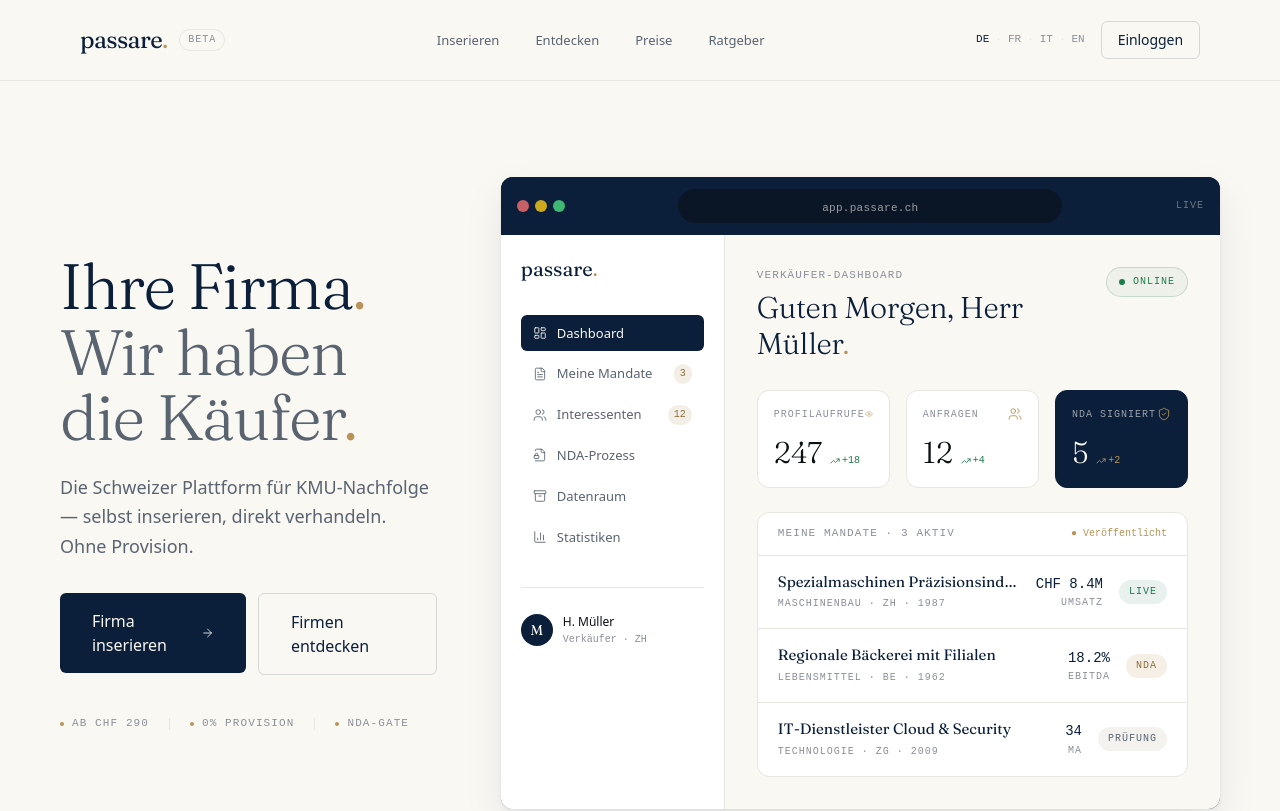
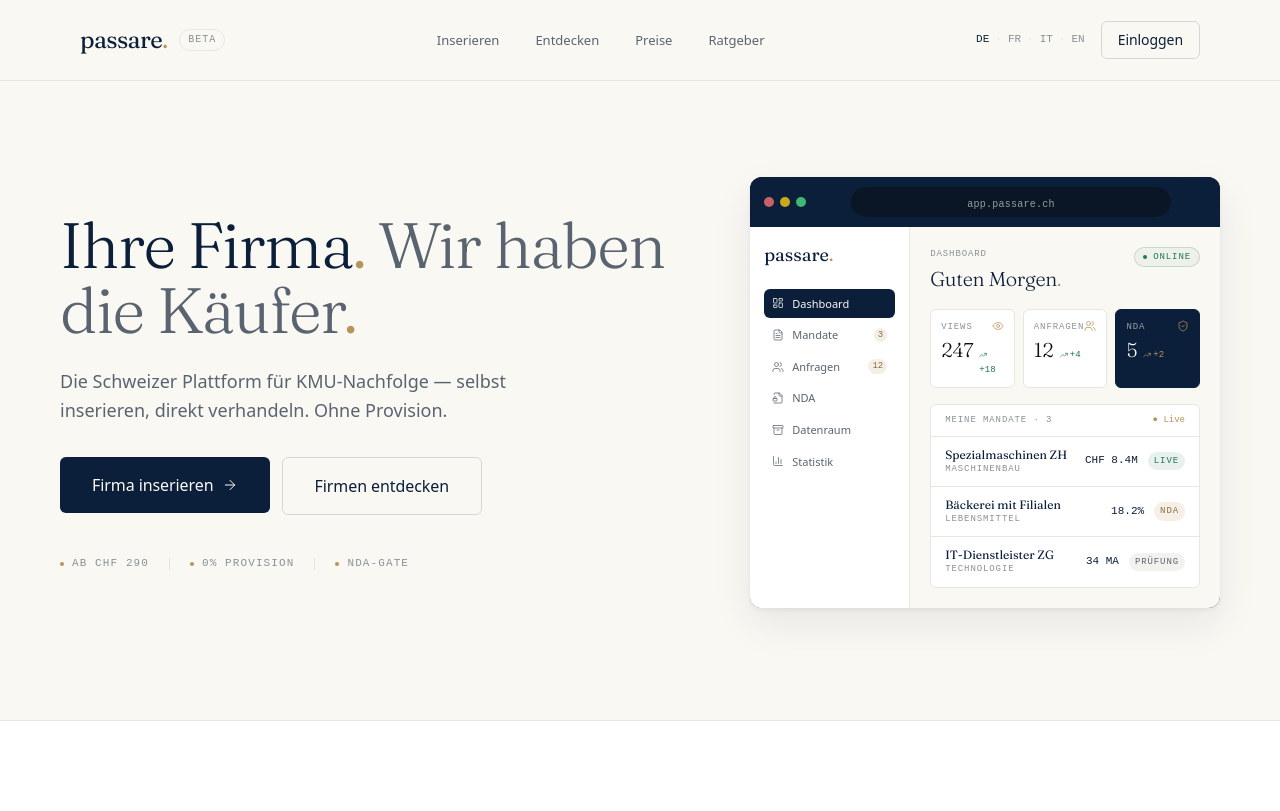
Before and after one commit to Vemoswitzerland/passare, a Next.js app: page / in a window 1280 px wide. Shown: the top 811 px of the page. Built offline with nearby package versions, Linux system fonts and the light colour scheme.

Commit message:
ui: Hero mehr Platz fuer Titel, Mockup kompakter

```diff
--- a/src/app/page.tsx
+++ b/src/app/page.tsx
@@ -84,7 +84,7 @@ function Hero() {
   return (
     <section className="relative overflow-hidden pt-16 md:pt-24 pb-20 md:pb-28">
       <Container size="wide">
-        <div className="grid lg:grid-cols-[1fr_1.15fr] gap-12 lg:gap-16 items-center">
+        <div className="grid lg:grid-cols-[1.35fr_1fr] gap-10 lg:gap-14 items-center">
           <div className="relative">
             <Reveal>
               <h1 className="font-serif-display text-[clamp(2.75rem,5vw,5rem)] text-navy font-light mb-6 tracking-[-0.025em] leading-[1.02]">
--- a/src/components/sections/dashboard-mockup.tsx
+++ b/src/components/sections/dashboard-mockup.tsx
@@ -14,114 +14,73 @@ export function DashboardMockup() {
       whileInView={{ opacity: 1, y: 0 }}
       viewport={{ once: true, margin: '-80px' }}
       transition={{ duration: 0.9, ease: [0.16, 1, 0.3, 1] }}
-      className="relative w-full max-w-5xl mx-auto"
+      className="relative w-full"
     >
-      {/* Browser-Window-Frame */}
       <div className="bg-navy rounded-card overflow-hidden shadow-lift">
         {/* Titlebar */}
-        <div className="flex items-center gap-3 px-4 py-3 bg-navy">
+        <div className="flex items-center gap-2.5 px-3.5 py-2.5 bg-navy">
           <div className="flex gap-1.5">
-            <span className="w-3 h-3 rounded-full bg-red-400/80" />
-            <span className="w-3 h-3 rounded-full bg-yellow-400/80" />
-            <span className="w-3 h-3 rounded-full bg-green-400/80" />
+            <span className="w-2.5 h-2.5 rounded-full bg-red-400/80" />
+            <span className="w-2.5 h-2.5 rounded-full bg-yellow-400/80" />
+            <span className="w-2.5 h-2.5 rounded-full bg-green-400/80" />
           </div>
-          <div className="flex-1 mx-3">
-            <div className="mx-auto max-w-sm bg-ink/50 rounded-full px-4 py-1 text-center">
-              <span className="font-mono text-[11px] text-cream/60 tracking-wide">
+          <div className="flex-1 mx-2">
+            <div className="mx-auto max-w-xs bg-ink/50 rounded-full px-3 py-0.5 text-center">
+              <span className="font-mono text-[10px] text-cream/60 tracking-wide">
                 app.passare.ch
               </span>
             </div>
           </div>
-          <span className="font-mono text-[10px] uppercase tracking-widest text-cream/40">
-            live
-          </span>
         </div>
 
-        {/* App-Content */}
+        {/* App-Content — kompakter */}
         <div className="bg-cream flex">
-          {/* Sidebar */}
-          <aside className="hidden md:block w-56 bg-paper border-r border-stone p-5">
-            <p className="font-serif text-xl text-navy mb-8">
+          <aside className="hidden md:block w-40 bg-paper border-r border-stone p-3.5">
+            <p className="font-serif text-lg text-navy mb-5">
               passare<span className="text-bronze">.</span>
             </p>
-
-            <nav className="space-y-1">
+            <nav className="space-y-0.5">
               <NavItem Icon={LayoutDashboard} label="Dashboard" active />
-              <NavItem Icon={FileText} label="Meine Mandate" badge="3" />
-              <NavItem Icon={Users} label="Interessenten" badge="12" />
-              <NavItem Icon={FileLock2} label="NDA-Prozess" />
+              <NavItem Icon={FileText} label="Mandate" badge="3" />
+              <NavItem Icon={Users} label="Anfragen" badge="12" />
+              <NavItem Icon={FileLock2} label="NDA" />
               <NavItem Icon={Archive} label="Datenraum" />
-              <NavItem Icon={BarChart3} label="Statistiken" />
+              <NavItem Icon={BarChart3} label="Statistik" />
             </nav>
-
-            <div className="mt-8 pt-6 border-t border-stone">
-              <div className="flex items-center gap-2.5">
-                <div className="w-8 h-8 rounded-full bg-navy text-cream flex items-center justify-center font-serif text-sm">
-                  M
-                </div>
-                <div className="min-w-0">
-                  <p className="text-[12px] font-medium text-ink truncate">H. Müller</p>
-                  <p className="font-mono text-[10px] text-quiet">Verkäufer · ZH</p>
-                </div>
-              </div>
-            </div>
           </aside>
 
-          {/* Main */}
-          <div className="flex-1 p-6 md:p-8">
-            {/* Header */}
-            <div className="flex items-start justify-between mb-7">
+          <div className="flex-1 p-4 md:p-5">
+            <div className="flex items-start justify-between mb-4">
               <div>
-                <p className="font-mono text-[11px] uppercase tracking-widest text-quiet mb-1.5">
-                  Verkäufer-Dashboard
+                <p className="font-mono text-[9px] uppercase tracking-widest text-quiet mb-1">
+                  Dashboard
                 </p>
-                <h3 className="font-serif text-2xl md:text-3xl text-navy font-light">
-                  Guten Morgen, Herr Müller<span className="text-bronze">.</span>
+                <h3 className="font-serif text-lg md:text-xl text-navy font-light leading-tight">
+                  Guten Morgen<span className="text-bronze">.</span>
                 </h3>
               </div>
-              <span className="hidden md:inline-flex items-center gap-2 font-mono text-[10px] uppercase tracking-widest text-success bg-success/5 border border-success/20 px-3 py-1.5 rounded-full">
-                <span className="w-1.5 h-1.5 rounded-full bg-success animate-pulse-dot" />
+              <span className="hidden md:inline-flex items-center gap-1.5 font-mono text-[9px] uppercase tracking-widest text-success bg-success/5 border border-success/20 px-2 py-0.5 rounded-full">
+                <span className="w-1 h-1 rounded-full bg-success animate-pulse-dot" />
                 online
               </span>
             </div>
 
-            {/* KPI-Grid */}
-            <div className="grid grid-cols-3 gap-3 md:gap-4 mb-6">
-              <KpiTile label="Profilaufrufe" value="247" delta="+18" Icon={Eye} />
+            <div className="grid grid-cols-3 gap-2 mb-4">
+              <KpiTile label="Views" value="247" delta="+18" Icon={Eye} />
               <KpiTile label="Anfragen" value="12" delta="+4" Icon={Users} />
-              <KpiTile label="NDA signiert" value="5" delta="+2" Icon={ShieldCheck} highlight />
+              <KpiTile label="NDA" value="5" delta="+2" Icon={ShieldCheck} highlight />
             </div>
 
-            {/* Mandate-Liste */}
-            <div className="bg-paper border border-stone rounded-card overflow-hidden">
-              <div className="flex items-center justify-between px-5 py-3 border-b border-stone">
-                <p className="font-mono text-[11px] uppercase tracking-widest text-quiet">
-                  Meine Mandate · 3 aktiv
+            <div className="bg-paper border border-stone rounded-soft overflow-hidden">
+              <div className="flex items-center justify-between px-3.5 py-2 border-b border-stone">
+                <p className="font-mono text-[9px] uppercase tracking-widest text-quiet">
+                  Meine Mandate · 3
                 </p>
-                <span className="font-mono text-[10px] text-bronze">● Veröffentlicht</span>
+                <span className="font-mono text-[9px] text-bronze">● Live</span>
               </div>
-              <MandatRow
-                title="Spezialmaschinen Präzisionsindustrie"
-                meta="Maschinenbau · ZH · 1987"
-                kpi="CHF 8.4M"
-                kpiLabel="Umsatz"
-                status="Live"
-              />
-              <MandatRow
-                title="Regionale Bäckerei mit Filialen"
-                meta="Lebensmittel · BE · 1962"
-                kpi="18.2%"
-                kpiLabel="EBITDA"
-                status="NDA"
-              />
-              <MandatRow
-                title="IT-Dienstleister Cloud &amp; Security"
-                meta="Technologie · ZG · 2009"
-                kpi="34"
-                kpiLabel="MA"
-                status="Prüfung"
-                last
-              />
+              <MandatRow title="Spezialmaschinen ZH" meta="Maschinenbau" kpi="CHF 8.4M" status="Live" />
+              <MandatRow title="Bäckerei mit Filialen" meta="Lebensmittel" kpi="18.2%" status="NDA" />
+              <MandatRow title="IT-Dienstleister ZG" meta="Technologie" kpi="34 MA" status="Prüfung" last />
             </div>
           </div>
         </div>
@@ -145,19 +104,17 @@ function NavItem({
 }) {
   return (
     <div
-      className={`flex items-center justify-between gap-3 px-3 py-2 rounded-soft text-[13px] ${
-        active
-          ? 'bg-navy text-cream font-medium'
-          : 'text-muted hover:bg-cream/60 font-normal'
+      className={`flex items-center justify-between gap-2 px-2 py-1.5 rounded-soft text-[11px] ${
+        active ? 'bg-navy text-cream font-medium' : 'text-muted font-normal'
       }`}
     >
-      <span className="flex items-center gap-2.5">
-        <Icon className="w-3.5 h-3.5" strokeWidth={1.5} />
+      <span className="flex items-center gap-2">
+        <Icon className="w-3 h-3" strokeWidth={1.5} />
         {label}
       </span>
       {badge && (
         <span
-          className={`font-mono text-[10px] px-1.5 py-0.5 rounded-full ${
+          className={`font-mono text-[9px] px-1 py-0 rounded-full ${
             active ? 'bg-cream/15 text-cream' : 'bg-bronze/15 text-bronze-ink'
           }`}
         >
@@ -183,33 +140,22 @@ function KpiTile({
 }) {
   return (
     <div
-      className={`p-4 rounded-card border ${
+      className={`p-2.5 rounded-soft border ${
         highlight ? 'bg-navy text-cream border-navy' : 'bg-paper text-ink border-stone'
       }`}
     >
-      <div className="flex items-start justify-between mb-3">
-        <p
-          className={`font-mono text-[10px] uppercase tracking-widest ${
-            highlight ? 'text-cream/60' : 'text-quiet'
-          }`}
-        >
+      <div className="flex items-start justify-between mb-1.5">
+        <p className={`font-mono text-[9px] uppercase tracking-widest ${highlight ? 'text-cream/60' : 'text-quiet'}`}>
           {label}
         </p>
-        <Icon
-          className={`w-3.5 h-3.5 ${highlight ? 'text-bronze' : 'text-bronze'}`}
-          strokeWidth={1.5}
-        />
+        <Icon className="w-3 h-3 text-bronze" strokeWidth={1.5} />
       </div>
-      <div className="flex items-baseline gap-2">
-        <span className={`font-serif text-2xl md:text-3xl font-light font-tabular`}>
+      <div className="flex items-baseline gap-1.5">
+        <span className="font-serif text-xl font-light font-tabular leading-none">
           {value}
         </span>
-        <span
-          className={`font-mono text-[10px] ${
-            highlight ? 'text-bronze' : 'text-success'
-          }`}
-        >
-          <TrendingUp className="inline w-2.5 h-2.5 mr-0.5" strokeWidth={2} />
+        <span className={`font-mono text-[9px] ${highlight ? 'text-bronze' : 'text-success'}`}>
+          <TrendingUp className="inline w-2 h-2 mr-0.5" strokeWidth={2} />
           {delta}
         </span>
       </div>
@@ -221,43 +167,29 @@ function MandatRow({
   title,
   meta,
   kpi,
-  kpiLabel,
   status,
   last,
 }: {
   title: string;
   meta: string;
   kpi: string;
-  kpiLabel: string;
+  kpiLabel?: string;
   status: string;
   last?: boolean;
 }) {
   const statusColor =
-    status === 'Live'
-      ? 'bg-success/10 text-success'
-      : status === 'NDA'
-      ? 'bg-bronze/15 text-bronze-ink'
-      : 'bg-stone/50 text-muted';
+    status === 'Live' ? 'bg-success/10 text-success'
+    : status === 'NDA' ? 'bg-bronze/15 text-bronze-ink'
+    : 'bg-stone/50 text-muted';
 
   return (
-    <div
-      className={`flex items-center gap-4 px-5 py-4 ${!last && 'border-b border-stone'}`}
-    >
+    <div className={`flex items-center gap-2.5 px-3.5 py-2.5 ${!last && 'border-b border-stone'}`}>
       <div className="flex-1 min-w-0">
-        <p className="font-serif text-[15px] text-navy leading-snug mb-1 truncate">{title}</p>
-        <p className="font-mono text-[10px] uppercase tracking-widest text-quiet">
-          {meta}
-        </p>
+        <p className="font-serif text-[12px] text-navy leading-tight truncate">{title}</p>
+        <p className="font-mono text-[9px] uppercase tracking-widest text-quiet">{meta}</p>
       </div>
-      <div className="hidden sm:block text-right">
-        <p className="font-mono text-[14px] text-navy font-tabular font-medium">{kpi}</p>
-        <p className="font-mono text-[10px] text-quiet uppercase tracking-widest">
-          {kpiLabel}
-        </p>
-      </div>
-      <span
-        className={`font-mono text-[10px] uppercase tracking-widest px-2.5 py-1 rounded-full ${statusColor}`}
-      >
+      <p className="font-mono text-[11px] text-navy font-tabular font-medium whitespace-nowrap">{kpi}</p>
+      <span className={`font-mono text-[9px] uppercase tracking-widest px-1.5 py-0.5 rounded-full ${statusColor}`}>
         {status}
       </span>
     </div>
```
